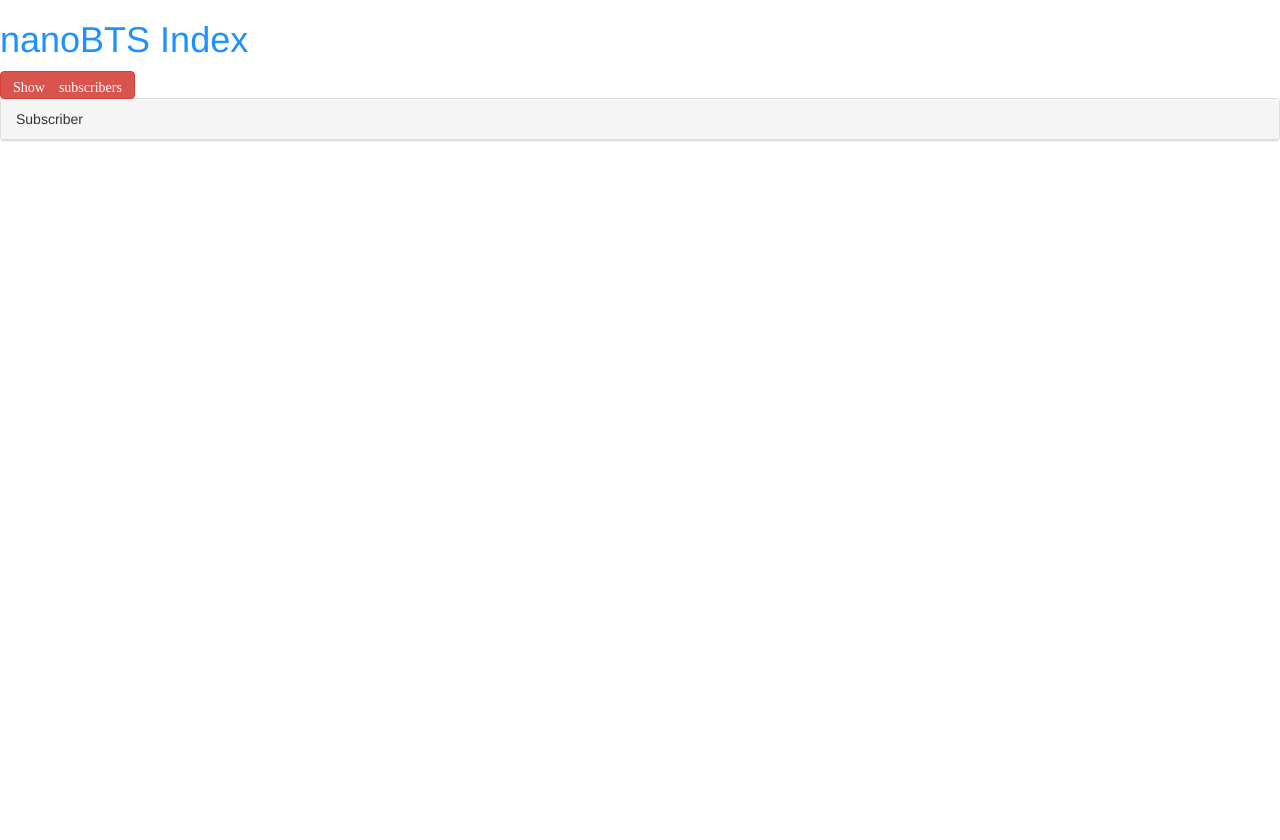
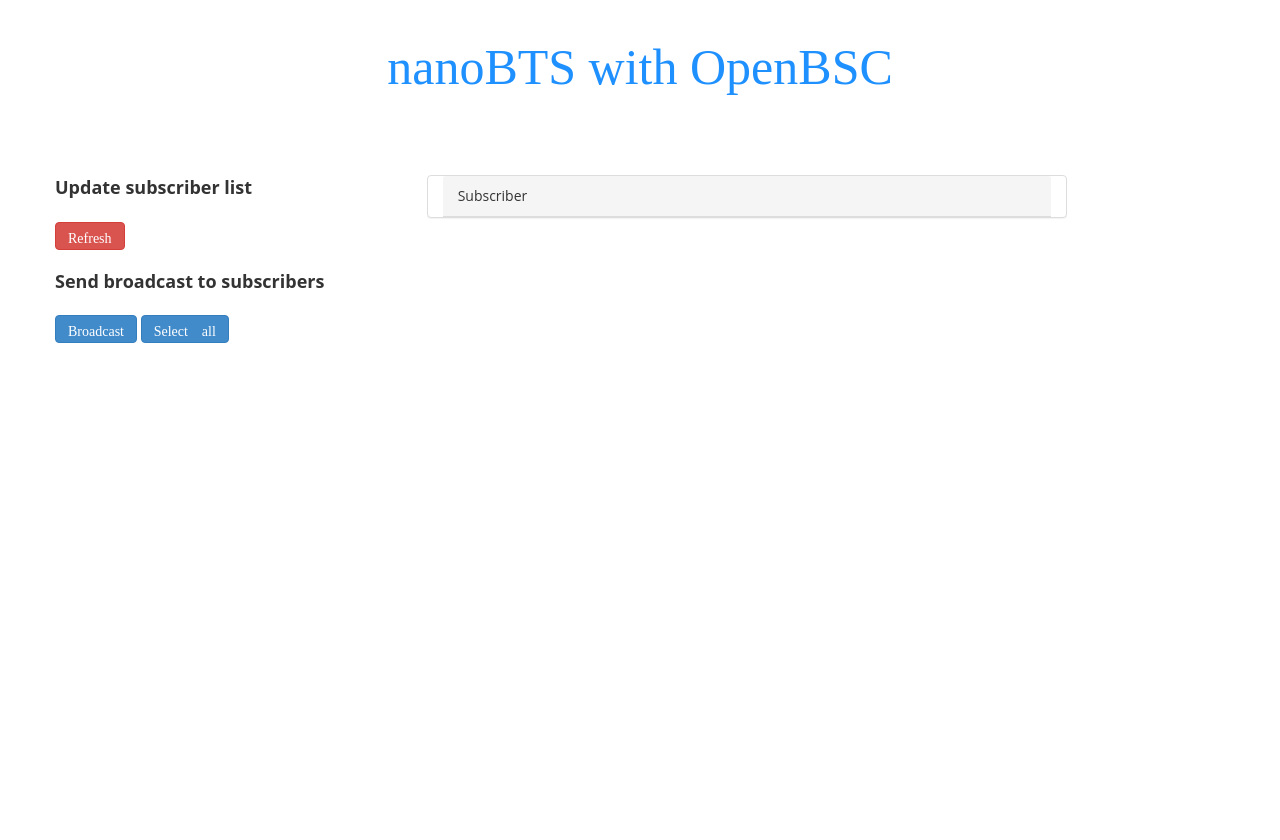
Before and after one commit to paddy089/nbtsgui, a Django app: page / in a window 1280 px wide. Before the commit the page ends 141 px from the top, so only its background shows below. Run offline with Django 3.2, Linux system fonts and the light colour scheme.

Commit message:
Add checkboxes and buttons

```diff
--- a/main_app/static/css/style.css
+++ b/main_app/static/css/style.css
@@ -1,3 +1,39 @@
+body {
+    /*font-size: 100%;*/
+    font-family: "Open Sans";
+
+}
+
+main {
+    width: 100vw;
+    height: 100vh;
+}
+
+ul {
+    list-style: none;
+}
+ul li {
+    padding-bottom: 2rem;
+}
+
+/*#smslistheader {*/
+    /*font-weight: bold;*/
+    /*font-size: large;*/
+/*}*/
+
+.listheader {
+    font-weight: bold;
+    font-size: large;
+}
+
+.content {
+    margin-top: 10vh;
+}
+
 h1 {
     color: dodgerblue;
+    text-align: center;
+    margin-top: 5vh;
+    font-family: Dosis;
+    font-size: 5rem;
 }
--- a/main_app/static/js/main.js
+++ b/main_app/static/js/main.js
@@ -26,11 +26,16 @@
 
 function renderAllSubscribers(subs) {
 
+    if ($('#substable').children().length > 0) {
+         $('#substable').empty();
+    }
+
+
     // test print IMSI
-    console.log(subs[1][3]);
+    console.log('test print imsi: ' + subs[1][3]);
 
     var subsL = subs.length,
-        indices = [0, 3, 5],
+        indices = [0, 3, 5, 4, 999],
         tbody = document.createElement('tbody'),
         tr,
         td,
@@ -40,6 +45,8 @@
         '                <th>Id</th>\n' +
         '                <th>IMSI</th>\n' +
         '                <th>Extension</th>\n' +
+        '                <th>State</th>\n' +
+        '                <th>Select</th>\n' +
         '            </tr>\n' +
         '            </thead>';
 
@@ -52,10 +59,34 @@
 
         tr = document.createElement('tr');
 
-        for (var c = 0; c < 3; c++) {
+        for (var c = 0; c < indices.length; c++) {
+
             td = document.createElement('td');
             tr.appendChild(td);
-            td.innerHTML = sub[indices[c]];
+
+            if (c < 4) {
+                td.innerHTML = sub[indices[c]];
+            }
+
+            if (c === 4) {
+                //$('<input id="\'' + 99 + '\'" type="checkbox" value="">');
+                //td.innerHTML = document.createElement('<input id="\'' + 99 + '\'" type="checkbox" value="">');
+                var box = document.createElement('input');
+                box.setAttribute("id", sub[0]);
+                box.setAttribute("type", "checkbox");
+                box.setAttribute("value", "");
+                //td.innerHTML = box;
+                td.appendChild(box);
+
+            }
+
+            //td.innerHTML = document.createElement('<input type="checkbox" value="" id="\'' + sub[i] + '\'">');
+
+            // $('#subs').append('<div id=" "+subs[i][1]+" ">' + subs[i][3] + '</div>');
+
+             //  $('#' + id).append('<div class="" id="\'' + id + '\'">' + strId + '</div>');
+
+
         }
         tbody.appendChild(tr);
     }
@@ -64,7 +95,6 @@
 
 
 function updateSubscriber() {
-    $('#substable').empty();
     renderAllSubscribers();
 }
 
@@ -79,7 +109,7 @@
 }
 
 
-$('#sendsms').on('click', function (event) {
+$('#showsubs').on('click', function (event) {
     event.preventDefault();
     var element = $(this);
     console.log('button clicked');
@@ -87,5 +117,13 @@
     sendRequest(element);
 });
 
+$('#sendsms').on('click', function (event) {
+    event.preventDefault();
+    var element = $(this);
+    console.log('button clicked');
+
+    //sendRequest(element);
+});
+
 
 console.log('main.js loaded')
--- a/main_app/templates/index.html
+++ b/main_app/templates/index.html
@@ -11,10 +11,34 @@
 <body>
 <main>
 
-    <h1>nanoBTS Index</h1>
-    <button id="sendsms" data-id="user1" class="btn btn-mini btn-danger glyphicon" type="button">
-        Show subscribers
-    </button>
+    <h1>nanoBTS with OpenBSC</h1>
+
+    <div class="content">
+
+    <div class="col-sm-4" id="buttons">
+        <ul>
+            <li class="listheader" id="refreshlistheader">
+                Update subscriber list
+            </li>
+            <li>
+               <button id="showsubs" data-id="" class="btn btn-mini btn-danger glyphicon" type="button">
+                    Refresh
+                </button>
+            </li>
+            <li class="listheader" id="smslistheader">
+                Send broadcast to subscribers
+            </li>
+            <li>
+                <button id="sendsms" data-id="" class="btn btn-mini btn-primary glyphicon" type="button">
+                    Broadcast
+                </button>
+                <button id="selectall" data-id="" class="btn btn-mini btn-primary glyphicon" type="button">
+                    Select all
+                </button>
+            </li>
+        </ul>
+
+    </div>
 
 
     {% comment %}<div class="table table-hover" id="subs">
@@ -27,18 +51,19 @@
         </thead>
     </div>{% endcomment %}
 
-    <div class="panel panel-default" id="subs">
+    <div class="panel panel-default col-sm-6 table-responsive" id="subs">
+
         <div class="panel-heading">Subscriber</div>
-        <table class="table" id="substable">
-{#            <thead>#}
-{#            <tr>#}
-{#                <th>Id</th>#}
-{#                <th>IMSI</th>#}
-{#                <th>Extension</th>#}
-{#            </tr>#}
-{#            </thead>#}
-        </table>
+
+        <table class="table table-hover table-bordered table-condensed" id="substable"></table>
     </div>
+{##}
+{#    <div class="col-sm-2">#}
+{#         <button id="showsubs" data-id="" class="btn btn-mini btn-danger glyphicon" type="button">#}
+{#                    Show subscribers#}
+{#                </button>#}
+{#    </div>#}
+        </div>
 
 
 </main>
```
